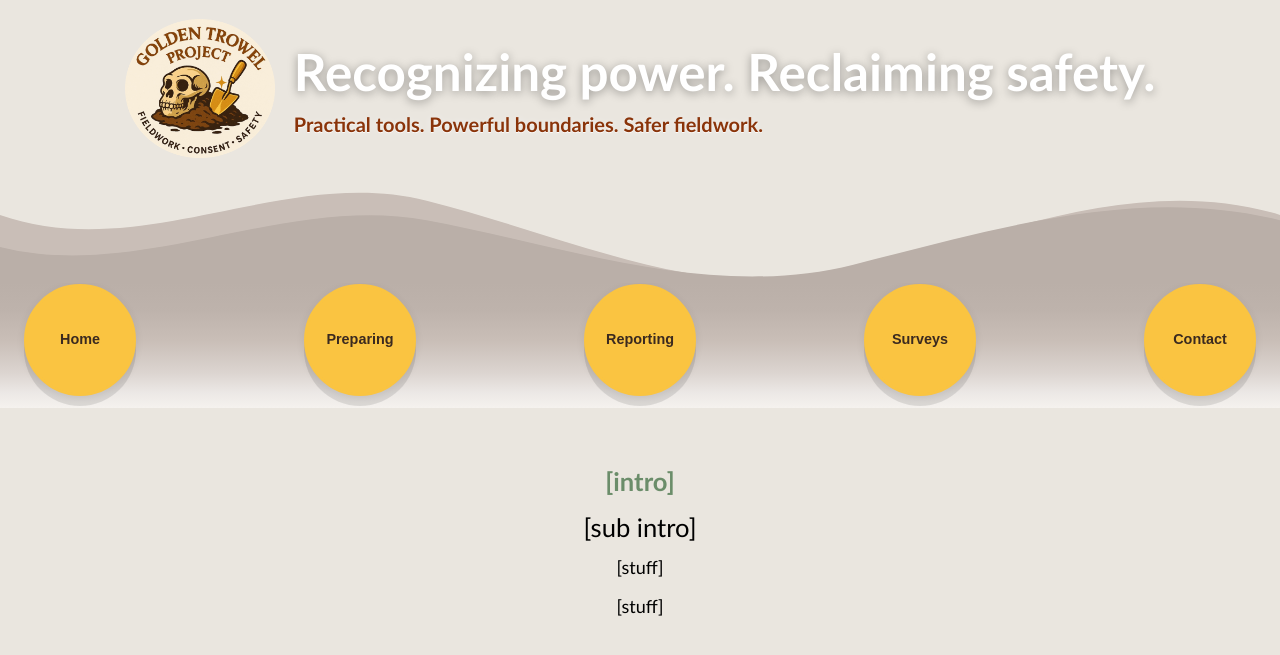
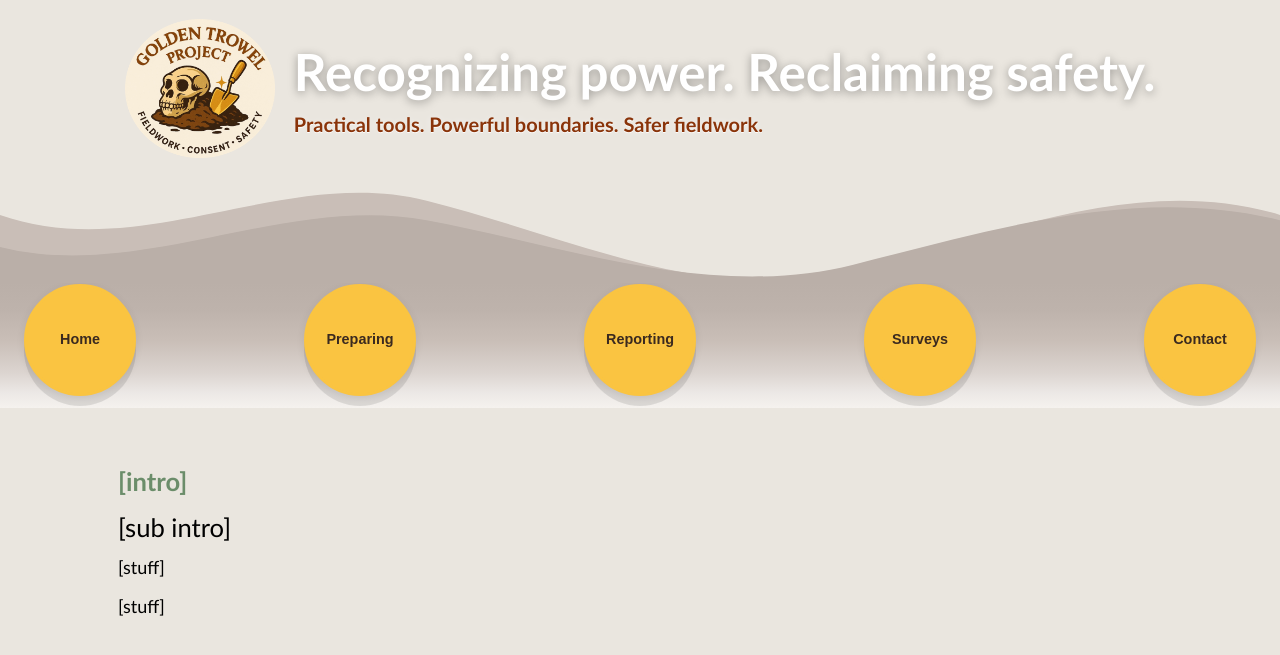
Before and after one commit to AnthroSafetyWarrior/GoldenTrowelProject, a Jekyll site: the page built from _pages/contact.html, in a window 1280 px wide. Shown: the top 655 px of the page. Built offline with Jekyll 4.4.1, drawn with Linux system fonts in a browser that asks for light colours.

Commit message:
updating name

```diff
--- a/_layouts/default.html
+++ b/_layouts/default.html
@@ -34,7 +34,7 @@
     *,*::before,*::after{ box-sizing: border-box; }
     html,body{ height:100%; }
 /* ---------- Base ---------- */ *,
-*::before, *::after { box-sizing: border-box; } body { font-family: Calibri, sans-serif; background:#eae6df; margin:0; } img, svg, video { max-width:100%; height:auto; display:block; } h1{ font-size:clamp(1.8rem,5.5vw,2.4rem); margin:.2em 0; } h2{ font-size:clamp(1.4rem,4.5vw,2rem); margin:.3em 0 .4em; } h3{ font-size:clamp(1.2rem,4vw,1.6rem); margin:.25em 0 .4em; } p { font-size:clamp(1rem,2.8vw,1.2rem); margin:.6em 0; } main{ width:min(100%,1100px); margin-inline:auto; padding:clamp(16px,4vw,28px); text-align:center; }
+*::before, *::after { box-sizing: border-box; } body { font-family: Calibri, sans-serif; background:#eae6df; margin:0; } img, svg, video { max-width:100%; height:auto; display:block; } h1{ font-size:clamp(1.8rem,5.5vw,2.4rem); margin:.2em 0; } h2{ font-size:clamp(1.4rem,4.5vw,2rem); margin:.3em 0 .4em; } h3{ font-size:clamp(1.2rem,4vw,1.6rem); margin:.25em 0 .4em; } p { font-size:clamp(1rem,2.8vw,1.2rem); margin:.6em 0; } main{ width:min(100%,1100px); margin-inline:auto; padding:clamp(16px,4vw,28px); }
     img,svg,video{ max-width:100%; height:auto; display:block; }
     a{ color:var(--soil); text-decoration-thickness:.08em; text-underline-offset:.18em; }
     a:hover{ color:var(--logo-orange); }
@@ -183,7 +183,7 @@
 
     /* (Optional) hub styles kept */
     .hub{ display:grid; gap:1.2rem; grid-template-columns: repeat(auto-fit, minmax(240px,1fr)); align-items:start; margin:clamp(12px,2vw,20px) auto; }
-    .hub-group{ background: color-mix(in srgb, var(--offwhite) 92%, white); border:1px solid color-mix(in srgb, var(--soil) 18%, transparent); border-radius:16px; padding:.9rem; box-shadow:0 2px 6px rgba(0,0,0,.05); }
+    .hub-group{ background: #eae6dfff; border:1px solid color-mix(in srgb, var(--soil) 18%, transparent); border-radius:16px; padding:.9rem; box-shadow:0 2px 6px rgba(0,0,0,.05); }
     .bubble{ width:100%; border-radius:999px; padding:.8rem 1rem; font-weight:800; background:var(--offwhite); color:var(--soil); border:2px solid color-mix(in srgb, var(--soil) 25%, transparent); transition:background .18s ease, color .18s ease, transform .18s ease, border-color .18s ease; min-height:44px; }
     .bubble:hover{ background:var(--logo-orange); color:#fff; transform:translateY(-2px); }
     .bubble:focus-visible{ outline:3px solid var(--accent); outline-offset:3px; }
```
